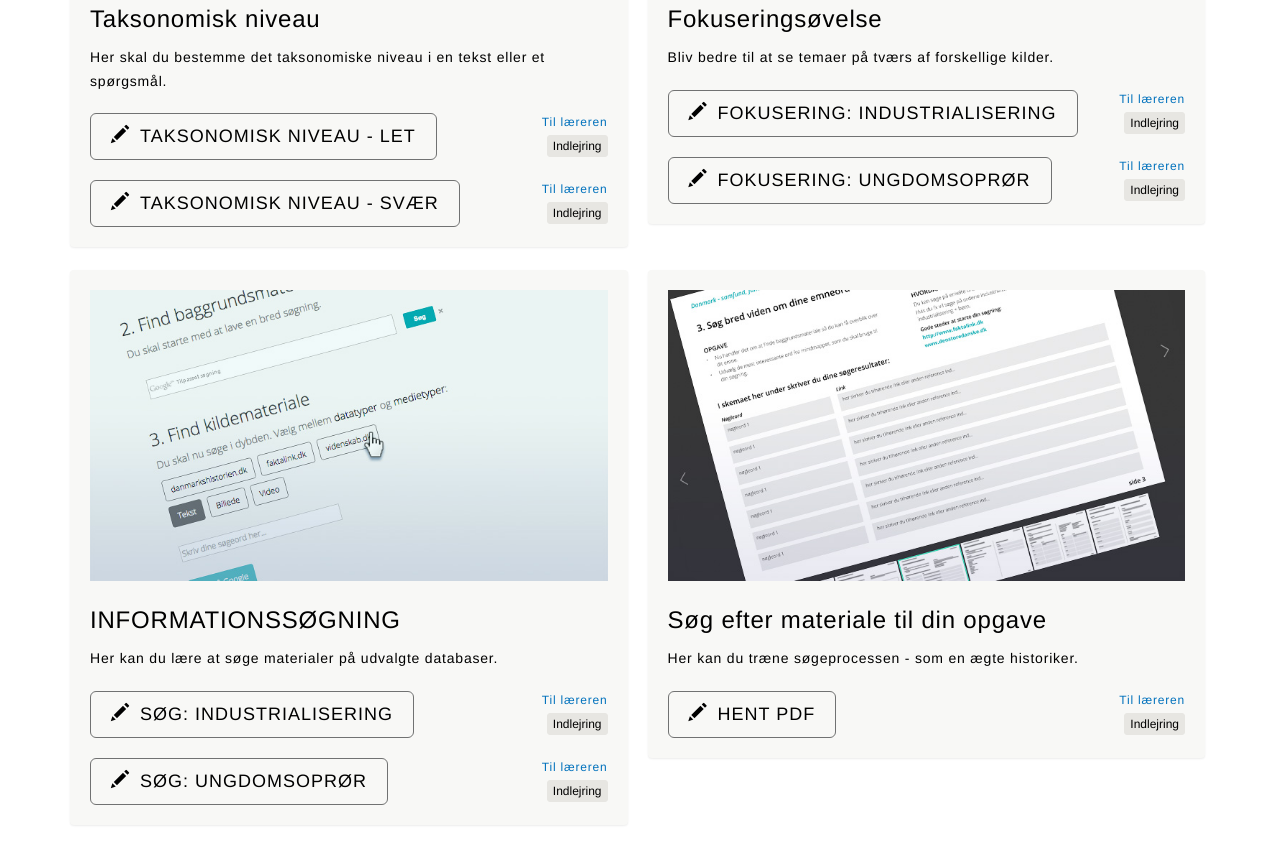
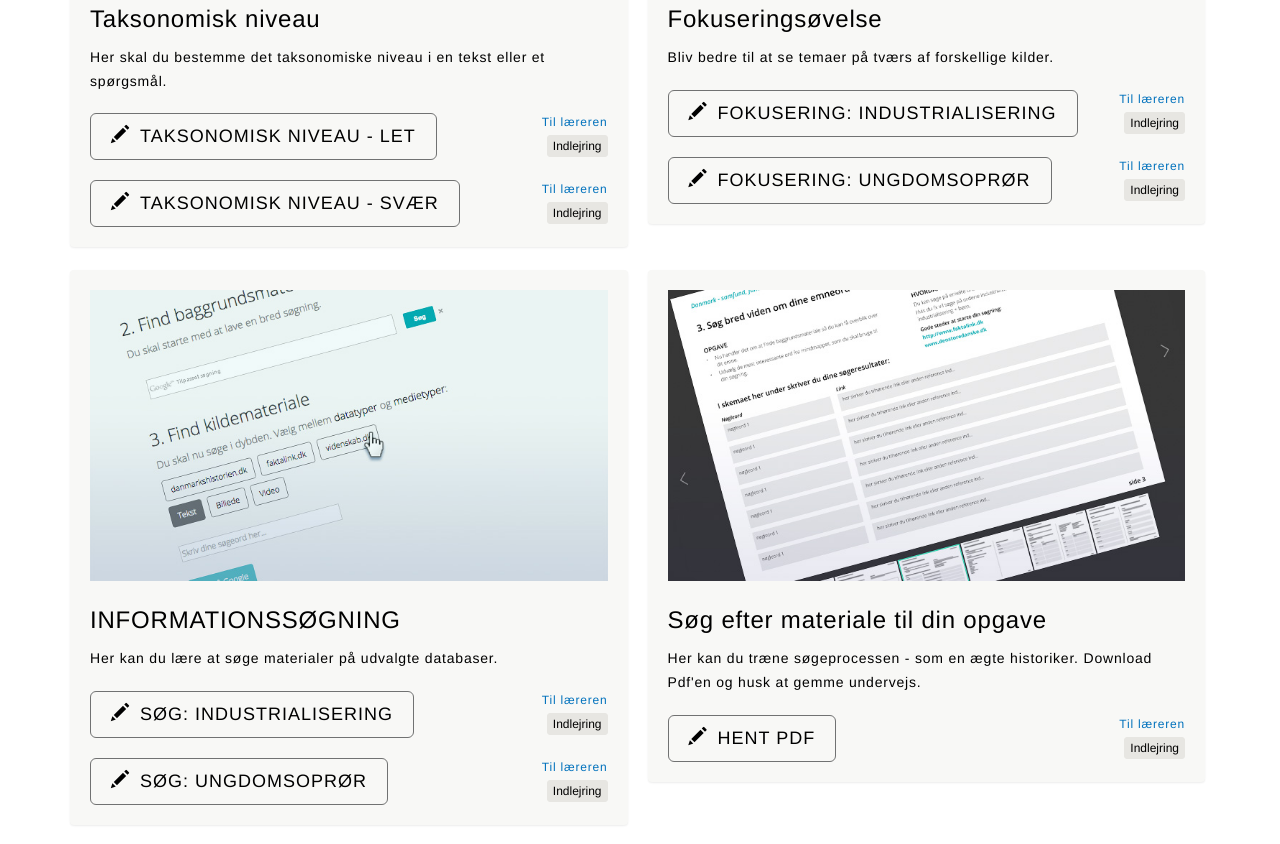
Before and after one commit to kvucEteam/historie, a plain HTML site: page index.html in a window 1280 px wide. Shown: the part 2008-2852 px from the top of the page. Drawn offline with nearby package versions, Linux system fonts and the light colour scheme; files that its build step writes are made by us from their sources; a script that the page names is missing.

Commit message:
Teksten: "Download Pdfen og husk at gemme undervejs" er tilføjet interaktiv PDF

```diff
--- a/index.html
+++ b/index.html
@@ -337,7 +337,7 @@
                     <div>
                         <h3>Søg efter materiale til din opgave</h3>
                         <p>
-                            Her kan du træne søgeprocessen - som en ægte historiker.
+                            Her kan du træne søgeprocessen - som en ægte historiker. Download Pdf'en og husk at gemme undervejs.
                         </p>
                         <div class="btn_container">
                             <a target="_blank" href="pdf/informationssoegning.pdf" class="btn-default btn-lg" role="button">
```
